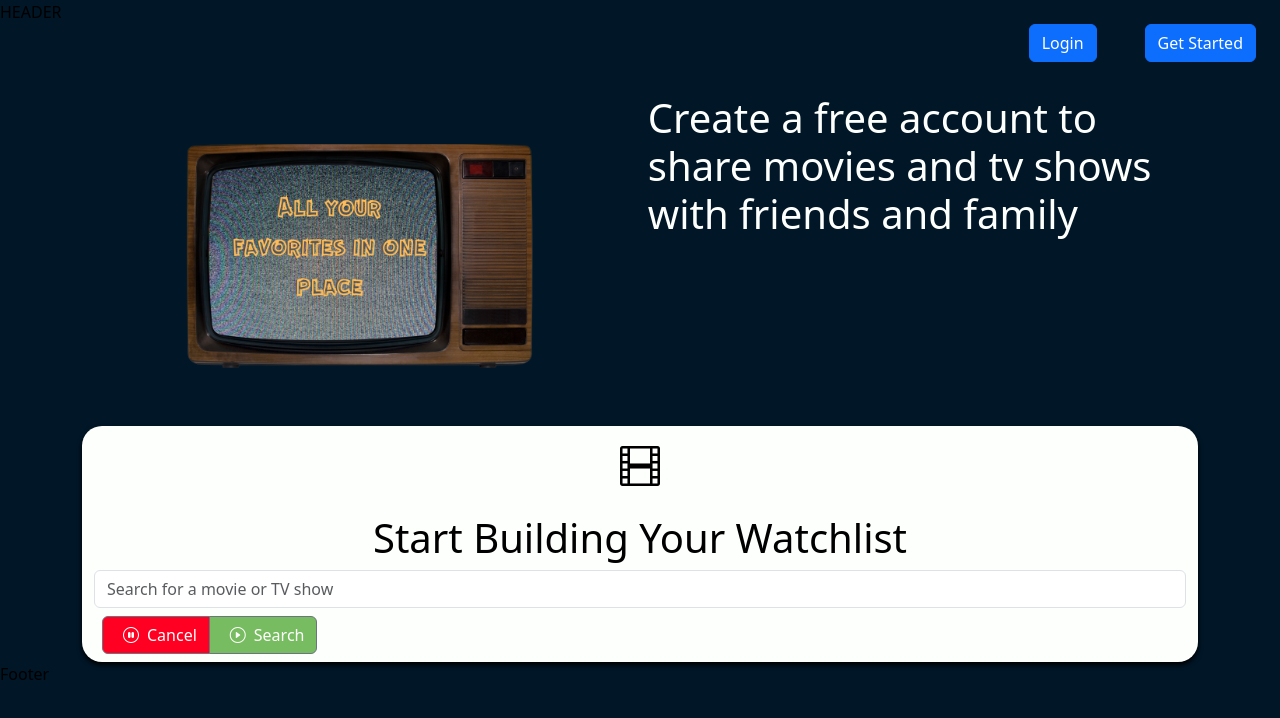
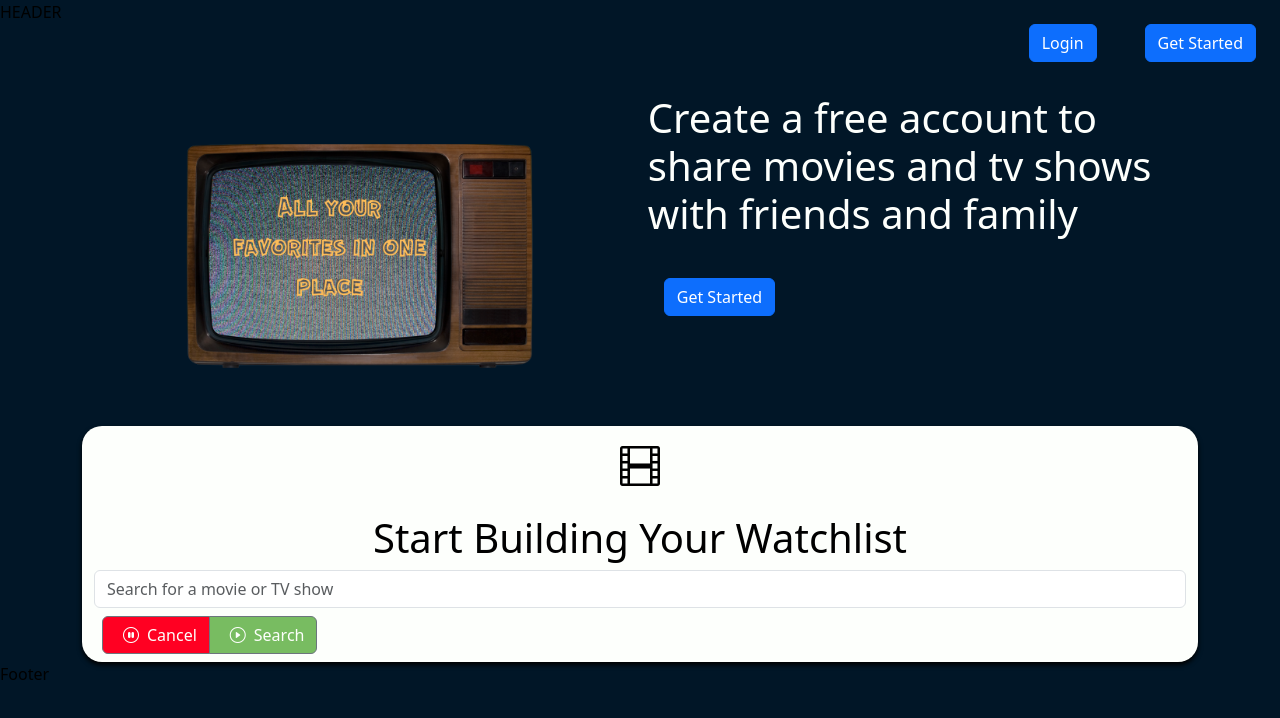
Before and after one commit to lindsay-terry/watchlist, a React (Vite) app in the folder client/: page / in a window 1280 px wide. Shown: the top 718 px of the page. Built offline with nearby package versions, Linux system fonts and the light colour scheme.

Commit message:
Fixes loggedIn bug and adds personalized greeting to user profile

```diff
--- a/client/src/components/LoginForm.jsx
+++ b/client/src/components/LoginForm.jsx
@@ -83,6 +83,7 @@ export default function LoginForm({ isOpen, onClose }) {
                 if (response.status !== 200) {
                     setServerError('Incorrect username or password, please try again');
                 } else if (response.status === 200) {
+                    // console.log(user.token);
                     AuthService.login(user.token);
                     setFormData(initialFormData);
                     onClose();
--- a/client/src/components/SignUp.jsx
+++ b/client/src/components/SignUp.jsx
@@ -1,9 +1,11 @@
 import Button from 'react-bootstrap/Button';
 import SignUpForm from '../components/SignUpForm';
+// import Login from '../components/Login';
 import { useState } from 'react';
 
 export default function SignUp() {
     const [showModal, setShowModal] = useState(false);
+    // const [changeLogin, setChangeLogin] = useState(false);
 
     const handleOpenModal = () => {
         setShowModal(true);
@@ -12,6 +14,11 @@ export default function SignUp() {
     const handleCloseModal = () => {
         setShowModal(false);
     }
+
+    // const handleLoginInstead = () => {
+    //     setShowModal(false);
+    //     setChangeLogin(true);
+    // }
 
     return (
         <div className="d-flex">
@@ -28,8 +35,13 @@ export default function SignUp() {
                         <div className="modal-body">
                             <SignUpForm isOpen={showModal} onClose={handleCloseModal}/>
                         </div>
-                        <div className="modal-footer">
-                            <Button className="btn btn-secondary" onClick={handleCloseModal}>Close</Button>
+                        <div className="modal-footer d-flex justify-content-between">
+                            {/* <div className="d-flex flex-column">
+                                <h4>Already have an account?</h4>
+                                <Button onClick={handleLoginInstead} >Login</Button>
+                            </div> */}
+
+                            <Button className="btn btn-secondary justify-content-end" onClick={handleCloseModal}>Close</Button>
                             {/* <Button type="button" className="btn btn-primary">Save changes</Button> */}
                         </div>
                     </div>
@@ -37,6 +49,10 @@ export default function SignUp() {
             </div>
         )}
 
+        {/* {changeLogin && (
+            <Login />
+        )} */}
+
     </div>
     )
 }
--- a/client/src/components/SignUpForm.jsx
+++ b/client/src/components/SignUpForm.jsx
@@ -6,7 +6,7 @@ import Row from 'react-bootstrap/Row';
 import Col from 'react-bootstrap/Col';
 // import InputGroup from 'react-bootstrap/InputGroup';
 import Button from 'react-bootstrap/Button';
-import login from '../utils/auth';
+import AuthService from '../utils/auth';
 
 export default function SignUpForm({ isOpen, onClose }) {
 
@@ -123,7 +123,7 @@ export default function SignUpForm({ isOpen, onClose }) {
                 } else if (response.status === 200) {
                     // login(token);
                     console.log('NEW USER TOKEN', newUser.token);
-                    login(newUser.token);
+                    AuthService.login(newUser.token);
                     setFormData(initialFormData);
                     onClose();
                 } else {
--- a/client/src/endpoints/Home.jsx
+++ b/client/src/endpoints/Home.jsx
@@ -2,7 +2,7 @@ import SearchByTitle from '../components/SearchByTitle';
 import SignUp from '../components/SignUp';
 import { Container } from 'react-bootstrap';
 import { useState, useEffect } from 'react';
-import loggedIn from '../utils/auth';
+import AuthService from '../utils/auth';
 
 export default function Home() {
     const [randomNumber, setRandomNumber] = useState(null);
@@ -11,6 +11,11 @@ export default function Home() {
         const newRandomNumber = Math.floor(Math.random() * 5) + 1;
         setRandomNumber(newRandomNumber)
     }, []);
+
+    useEffect(() => {
+        // const isLoggedIn = AuthService.loggedIn;
+        console.log('AM I LOGGED IN?,', AuthService.loggedIn());
+    }, [])
 
 
 
@@ -49,11 +54,22 @@ export default function Home() {
                     <img src={`../../images/tv${randomNumber}.png`} style={styles.tvImg} alt="Image of retro style TV"></img>
                 </div>
                 <div className="">
-                        <h1 style={styles.heading} className='p-2'>Create a free account to share movies and tv shows with friends and family</h1>
-                        {loggedIn ? (
+                        {AuthService.loggedIn() ? (
+                            <div>
+                                <h1 style={styles.heading} className='p-2'>Start searching below for movies and TV shows</h1>
+                            </div>
+                        ) : (
+                            <div>
+                                <h1 style={styles.heading} className='p-2'>Create a free account to share movies and tv shows with friends and family</h1>
+                            </div>
+                        )}
+
+                        {AuthService.loggedIn() ? (
                             <p></p>
                         ) : (
-                            <SignUp />
+                            <div>
+                                <SignUp />
+                            </div>
                         )}
                 </div>
             </div>
--- a/client/src/endpoints/UserProfile.jsx
+++ b/client/src/endpoints/UserProfile.jsx
@@ -1,29 +1,61 @@
 import AuthService from '../utils/auth';
 import { useNavigate } from 'react-router-dom';
-import { useEffect } from 'react';
+import { useEffect, useState } from 'react';
 import Container from 'react-bootstrap/Container';
 import Row from 'react-bootstrap/Row';
 import Col from 'react-bootstrap/Col';
 
 
 export default function UserProfile() {
+    const [user, setUser] = useState('blah');
     const navigate = useNavigate();
+
+    const findProfile = async() => {
+        const data = await AuthService.getProfile();
+        setUser(data.data);
+    }
 
     // If user is logged out or logs out while on /profile, redirect to homepage
     useEffect(() => {
         if (!AuthService.loggedIn()) {
             navigate('/');
+        } else {
+            findProfile();
         }
     }, [navigate]);
 
+    // const fetchProfile = () => {
+    //     AuthService.getProfile().then(data => setUser(data))
+
+    // };
+
+    // useEffect(() => {
+    //     AuthService.getProfile().then(data => setUser(data))
+    //     console.log(user.data);
+    // }, [user]);
+
+    // useEffect(() => {
+    //     setUser(AuthService.getProfile())
+    // }, [setUser]);
+
     return (
+        <div>
             <Container>
                 <Row>
+                    <Col xs={12} s={12} md={6} lg={6}>
+                        <div>
+                            <h1>
+                                Welcome, {user.firstName}!
+                            </h1>
+                        </div>
+                    </Col>
                     <Col xs={12} s={12} md={6} lg={6}>
 
                     </Col>
                 </Row>
                 {/* <p> USER PROFILE</p> */}
             </Container>
+            {/* <ProfileGreeting user={user} /> */}
+        </div>
     )
 }
--- a/client/src/utils/auth.js
+++ b/client/src/utils/auth.js
@@ -69,7 +69,7 @@ class AuthService {
     // Check if logged in with JWT Token
     loggedIn() {
         const token = this.getJWTToken();
-        return token && !this.isJWTTokenExpired();
+        return token && !this.isJWTTokenExpired(token) ? true : false;
     };
 }
 
```
Lines whose indentation alone changed are shown as unchanged.
